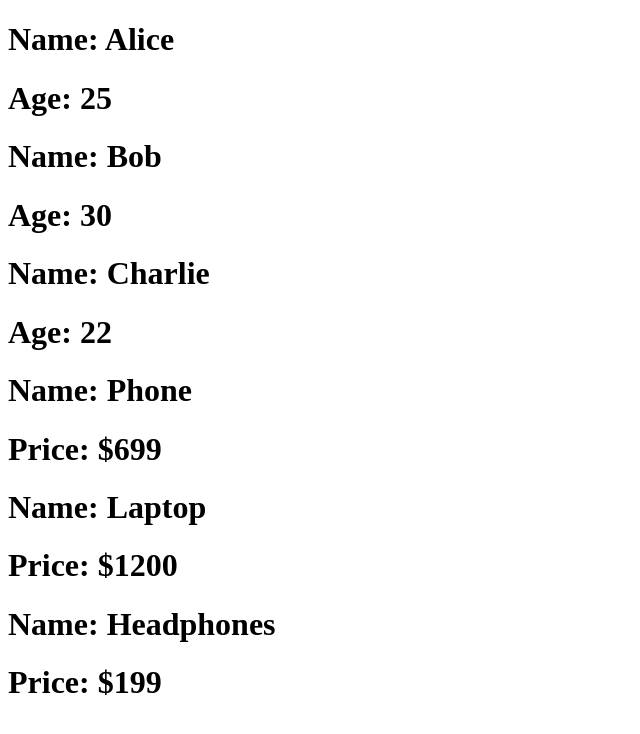
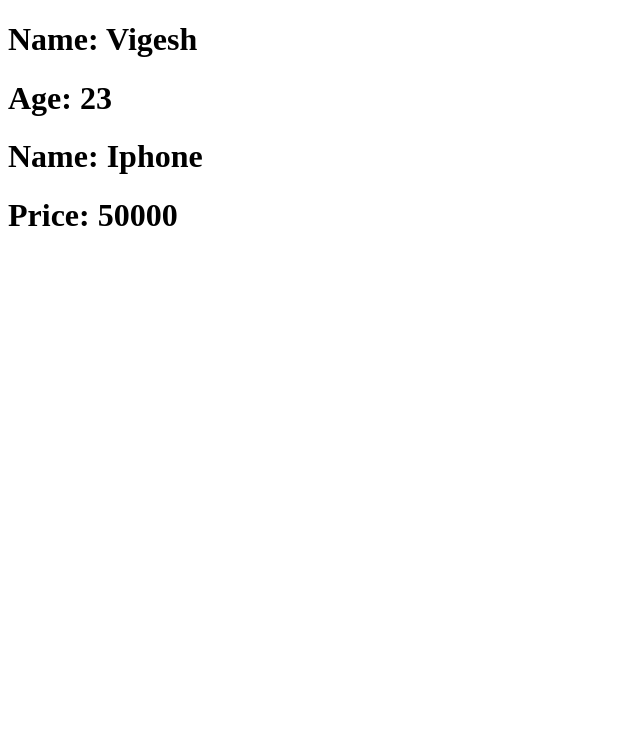
Before and after one commit to Vigesh2002/self_learn_and_project, a React (Vite) app in the folder ReactJs/react_course_learning/: page / in a window 1280 px wide. Shown: the top 734 px of the page, without its empty margins (0-640 px from the left). Built offline with nearby package versions, Linux system fonts and the light colour scheme.

Commit message:
Props done

```diff
--- a/ReactJs/react_course_learning/src/App.jsx
+++ b/ReactJs/react_course_learning/src/App.jsx
@@ -2,13 +2,15 @@
 import Index from './Components/01.Fundamentals/Multiple Components/Index'
 import Index1 from './Components/01.Fundamentals/Dynamic Content/Index1'
 import Index2 from './Components/01.Fundamentals/List of Data/Index2'
+import Index3 from './Components/01.Fundamentals/Props/Index3'
 
 const App = () => {
   return (
     <div>
       {/* <Index/> */}
       {/* <Index1/> */}
-      <Index2/>
+      {/* <Index2/> */}
+      <Index3/>
     </div>
   )
 }
--- /dev/null
+++ b/ReactJs/react_course_learning/src/Components/01.Fundamentals/Props/Index3.jsx
@@ -0,0 +1,14 @@
+import React from 'react'
+import Person from './components/Person'
+import Product from './components/Product'
+
+const Index3 = () => {
+  return (
+    <div>
+      <Person name="Vigesh" age={23}/>
+      <Product name="Iphone" price={50000}/>
+    </div>
+  )
+}
+
+export default Index3
--- /dev/null
+++ b/ReactJs/react_course_learning/src/Components/01.Fundamentals/Props/components/Person.jsx
@@ -0,0 +1,12 @@
+import React from 'react'
+
+const Person = (props) => {
+  return (
+    <div>
+      <h1>Name: {props.name}</h1>
+      <h1>Age: {props.age}</h1>
+    </div>
+  )
+}
+
+export default Person
--- /dev/null
+++ b/ReactJs/react_course_learning/src/Components/01.Fundamentals/Props/components/Product.jsx
@@ -0,0 +1,12 @@
+import React from 'react'
+
+const Product = (props) => {
+  return (
+    <div>
+      <h1>Name: {props.name}</h1>
+      <h1>Price: {props.price}</h1>
+    </div>
+  )
+}
+
+export default Product
```
Also changed, not shown: ReactJs/react_course_learning/src/Components/01.Fundamentals/Props/README.md (added).
